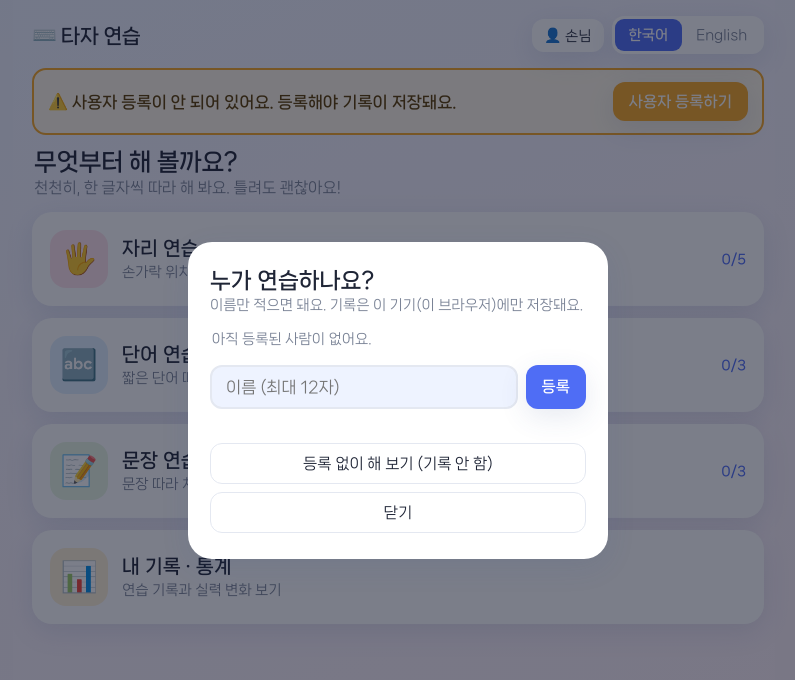
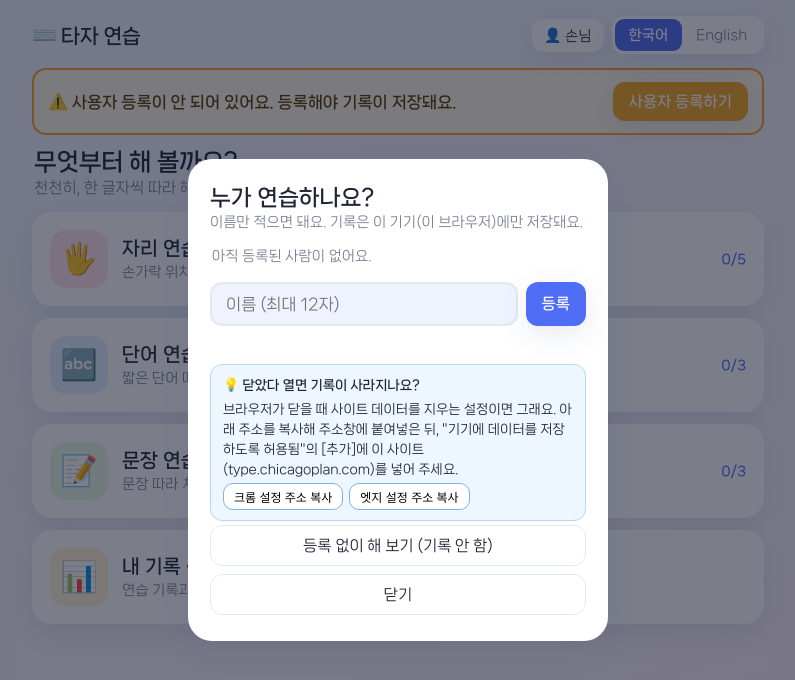
Before and after one commit to ChicagoPlan/chplan_typing, a plain HTML site: page index.html in a window 1280 px wide. Shown: the whole page, without its empty margins (242-1037 px from the left). Drawn offline with Linux system fonts and the light colour scheme.

Commit message:
[추가] 사용자 패널에 브라우저 사이트 예외 안내(주소 복사 버튼)
Co-Authored-By: Claude Sonnet 5.5 <noreply@anthropic.com>
Claude-Session: https://claude.ai/code/session_01PFQgGYXo1tuyGjAdzSzMWb

```diff
--- a/index.html
+++ b/index.html
@@ -135,6 +135,9 @@ html,body{margin:0;min-height:100%;color:var(--text);
 
 /* user chip + panel */
 .hr{display:flex;align-items:center;gap:8px;flex-wrap:wrap;justify-content:flex-end}
+.keeptip{margin:12px 0 4px;padding:10px 12px;border-radius:12px;background:#eef6ff;border:1px solid #b9d7f5;font-size:13px;line-height:1.55;text-align:left}
+.keeptip b{display:block;margin-bottom:4px}
+.keeptip .cp{margin:4px 6px 0 0;padding:4px 10px;font-size:12px;border-radius:10px;cursor:pointer;border:1px solid #7fb2e5;background:#fff}
 .regbar{display:flex;align-items:center;justify-content:space-between;gap:10px;flex-wrap:wrap;margin:0 0 14px;padding:12px 14px;border-radius:14px;border:2px solid #f5a623;background:#fff7e6;color:#5a3b00;font-weight:700}
 .regbar[hidden]{display:none}
 .regbar .btn{background:#f5a623;color:#fff;border-color:#f5a623}
@@ -256,6 +259,7 @@ html,body{margin:0;min-height:100%;color:var(--text);
       <button class="btn main" id="uAdd" type="submit"></button>
     </form>
     <div class="umsg" id="uMsg"></div>
+    <div class="keeptip"><b id="ktT"></b><span id="ktB"></span><br><button class="cp" id="ktChrome" type="button"></button><button class="cp" id="ktEdge" type="button"></button><span id="ktOk" style="font-size:12px"></span></div>
     <div class="rb"><button class="btn" id="uGuest" type="button"></button><button class="btn" id="uClose" type="button"></button></div>
   </div>
 </div>
@@ -342,6 +346,7 @@ ko:{
   acc:'정확도', time:'시간(초)', spd:'타수/분', spdW:'타수/분', again:'다시 하기', nextLv:'다음 단계 ▶', home:'처음으로',
   bkLoad:'책을 불러오는 중이에요…', bkFail:'책 문장을 불러오지 못했어요. 인터넷을 확인하고 다시 눌러 주세요.',
   guest:'손님', userBtnT:'사용자 바꾸기', regNone:'⚠️ 사용자 등록이 안 되어 있어요. 등록해야 기록이 저장돼요.', regNoneBtn:'사용자 등록하기', regPick:'⚠️ 사용자를 선택해야 기록이 저장돼요.', regPickBtn:'사용자 선택',
+  ktT:'💡 닫았다 열면 기록이 사라지나요?', ktB:'브라우저가 닫을 때 사이트 데이터를 지우는 설정이면 그래요. 아래 주소를 복사해 주소창에 붙여넣은 뒤, "기기에 데이터를 저장하도록 허용됨"의 [추가]에 이 사이트(type.chicagoplan.com)를 넣어 주세요.', ktCh:'크롬 설정 주소 복사', ktEd:'엣지 설정 주소 복사', ktOk:'복사했어요. 주소창에 붙여넣으세요.',
   uTitle:'누가 연습하나요?', uSub:'이름만 적으면 돼요. 기록은 이 기기(이 브라우저)에만 저장돼요.', uPh:'이름 (최대 12자)', uAdd:'등록',
   uGuest:'등록 없이 해 보기 (기록 안 함)', uClose:'닫기', uEmpty:'아직 등록된 사람이 없어요.', uDel:'삭제', uDelSure:'정말 삭제', uCur:'사용 중',
   uNeed:'이름을 적어 주세요.', uDup:'이미 있는 이름이에요.', uFull:'최대 8명까지 등록할 수 있어요.',
@@ -369,6 +374,7 @@ en:{
   acc:'Accuracy', time:'Seconds', spd:'WPM', spdW:'WPM', again:'Try again', nextLv:'Next level ▶', home:'Home',
   bkLoad:'Loading books…', bkFail:'Could not load the book sentences. Check your connection and try again.',
   guest:'Guest', userBtnT:'Change user', regNone:'⚠️ No user is registered. Register to save your records.', regNoneBtn:'Register', regPick:'⚠️ Pick a user to save your records.', regPickBtn:'Pick user',
+  ktT:'💡 Records disappear after closing the browser?', ktB:'Your browser may be clearing site data on exit. Copy the address below into the address bar, then under "Allowed to save data on device" click [Add] and enter this site (type.chicagoplan.com).', ktCh:'Copy Chrome settings address', ktEd:'Copy Edge settings address', ktOk:'Copied. Paste it in the address bar.',
   uTitle:'Who is practicing?', uSub:'Just type a name. Records are saved only on this device (this browser).', uPh:'Name (max 12 chars)', uAdd:'Add',
   uGuest:'Try without signing up (no records)', uClose:'Close', uEmpty:'No one is registered yet.', uDel:'Delete', uDelSure:'Really delete', uCur:'In use',
   uNeed:'Please type a name.', uDup:'That name already exists.', uFull:'Up to 8 people can be registered.',
@@ -476,6 +482,7 @@ function applyLang(){
   $('stBack').textContent = t().stBack;
   $('uTitle').textContent = t().uTitle; $('uSub').textContent = t().uSub;
   $('uName').placeholder = t().uPh; $('uAdd').textContent = t().uAdd;
+  $('ktT').textContent = t().ktT; $('ktB').textContent = t().ktB; $('ktChrome').textContent = t().ktCh; $('ktEdge').textContent = t().ktEd;
   $('uGuest').textContent = t().uGuest; $('uClose').textContent = t().uClose;
   renderUserBtn(); renderUsers();
   buildKeyboard();
@@ -891,6 +898,10 @@ document.querySelectorAll('#langSeg button').forEach(b => b.addEventListener('cl
 $('stBack').addEventListener('click', () => { showView('home'); renderHome(); });
 $('userBtn').addEventListener('click', openUsers);
 $('regBarBtn').addEventListener('click', openUsers);
+function copyAddr(txt){ const ok=()=>{ $('ktOk').textContent = t().ktOk; };
+  try{ navigator.clipboard.writeText(txt).then(ok, ()=>{ $('ktOk').textContent = txt; }); }catch(e){ $('ktOk').textContent = txt; } }
+$('ktChrome').addEventListener('click', ()=>copyAddr('chrome://settings/content/siteData'));
+$('ktEdge').addEventListener('click', ()=>copyAddr('edge://settings/content/cookies'));
 $('uClose').addEventListener('click', closeUsers);
 $('uGuest').addEventListener('click', () => { U.cur = null; saveUsers(); closeUsers(); afterUserChange(); });
 $('uov').addEventListener('click', e => { if (e.target === $('uov')) closeUsers(); });
```
